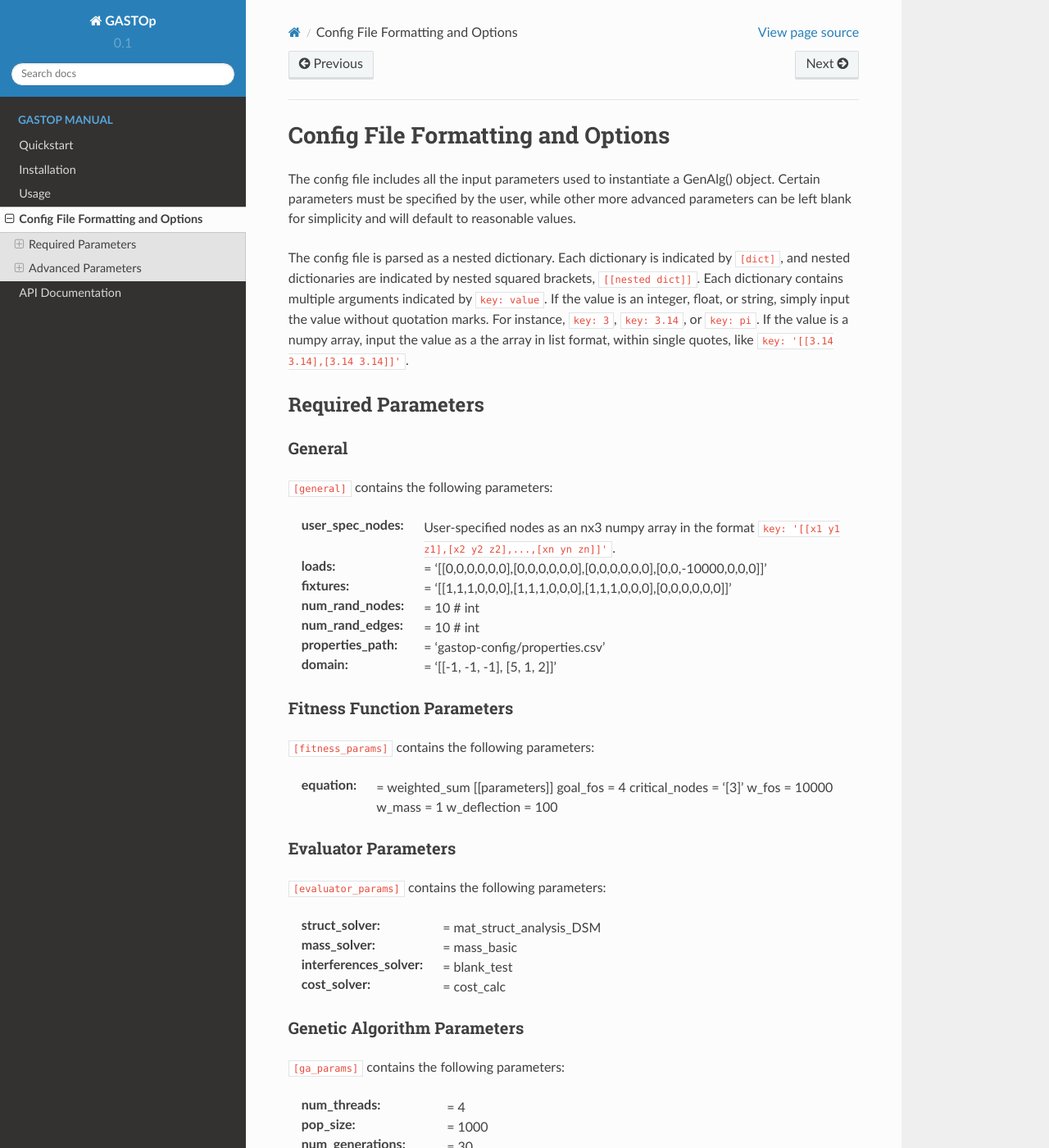
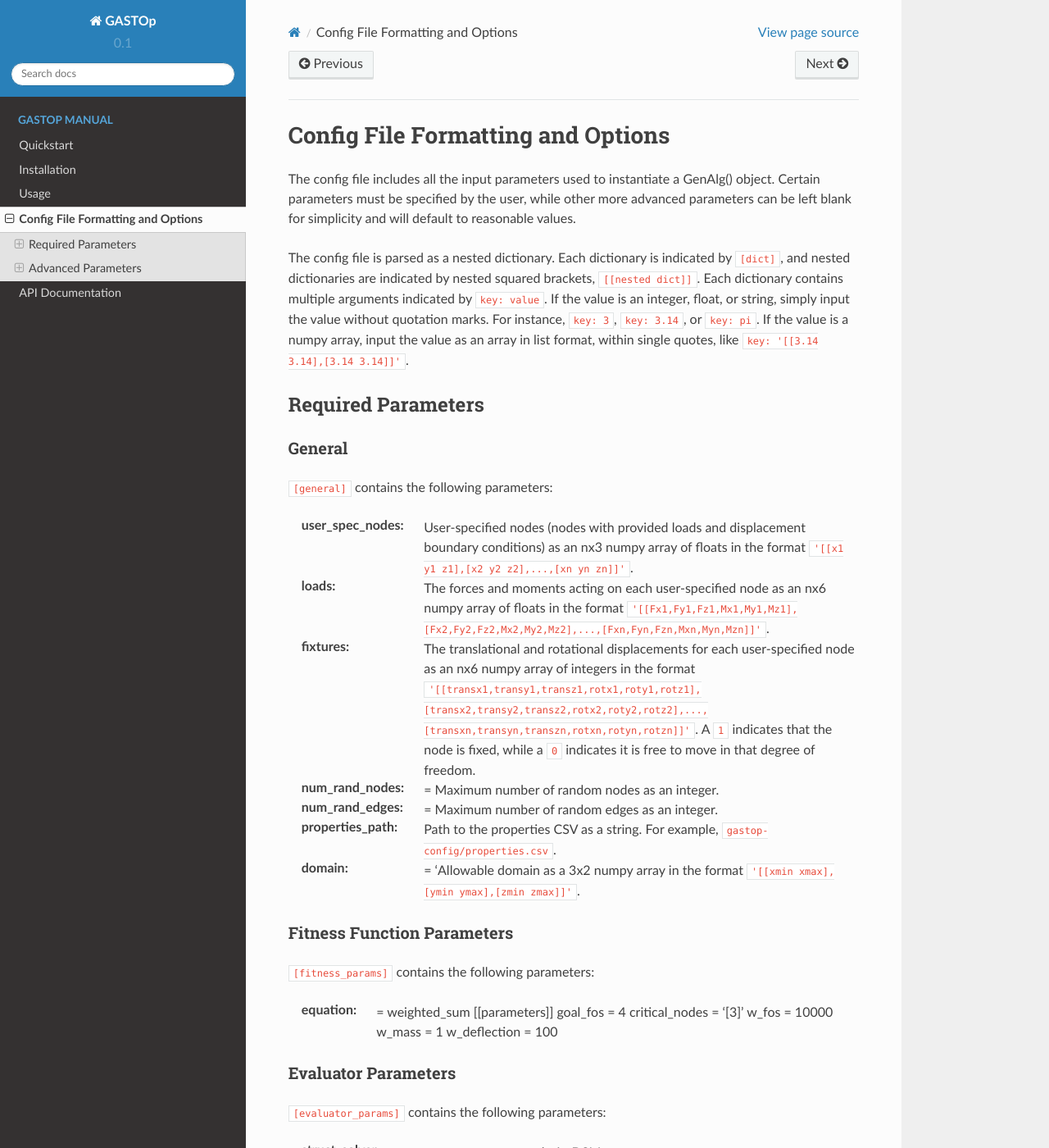
Before and after one commit to f0uriest/GASTOp, a Sphinx documentation site: the page built from docs/config_file_format.rst, in a window 1280 px wide and 1400 px high. Shown: the whole window at 82% size. Built offline with Sphinx 7.4.7 and the Read the Docs theme 2.0.0, drawn with Linux system fonts in a browser that asks for light colours.

Commit message:
Update config_file_format.rst

```diff
--- a/docs/config_file_format.rst
+++ b/docs/config_file_format.rst
@@ -13,7 +13,7 @@
 arguments indicated by :code:`key: value`. If the value is an integer, float,
 or string, simply input the value without quotation marks. For instance,
 :code:`key: 3`, :code:`key: 3.14`, or :code:`key: pi`. If the value
-is a numpy array, input the value as a the array in list format, within single
+is a numpy array, input the value as an array in list format, within single
 quotes, like :code:`key: '[[3.14 3.14],[3.14 3.14]]'`.
 
 Required Parameters
@@ -23,19 +23,19 @@ General
 =======
 :code:`[general]` contains the following parameters:
 
-:user_spec_nodes: User-specified nodes as an nx3 numpy array in the format :code:`key: '[[x1 y1 z1],[x2 y2 z2],...,[xn yn zn]]'`.
+:user_spec_nodes: User-specified nodes (nodes with provided loads and displacement boundary conditions) as an nx3 numpy array of floats in the format :code:`'[[x1 y1 z1],[x2 y2 z2],...,[xn yn zn]]'`.
 
-:loads: = '[[0,0,0,0,0,0],[0,0,0,0,0,0],[0,0,0,0,0,0],[0,0,-10000,0,0,0]]'
+:loads: The forces and moments acting on each user-specified node as an nx6 numpy array of floats in the format :code:`'[[Fx1,Fy1,Fz1,Mx1,My1,Mz1],[Fx2,Fy2,Fz2,Mx2,My2,Mz2],...,[Fxn,Fyn,Fzn,Mxn,Myn,Mzn]]'`.
 
-:fixtures: = '[[1,1,1,0,0,0],[1,1,1,0,0,0],[1,1,1,0,0,0],[0,0,0,0,0,0]]'
+:fixtures: The translational and rotational displacements for each user-specified node as an nx6 numpy array of integers in the format :code:`'[[transx1,transy1,transz1,rotx1,roty1,rotz1],[transx2,transy2,transz2,rotx2,roty2,rotz2],...,[transxn,transyn,transzn,rotxn,rotyn,rotzn]]'`. A :code:`1` indicates that the node is fixed, while a :code:`0` indicates it is free to move in that degree of freedom.
 
-:num_rand_nodes: = 10 # int
+:num_rand_nodes: = Maximum number of random nodes as an integer.
 
-:num_rand_edges: = 10 # int
+:num_rand_edges: = Maximum number of random edges as an integer.
 
-:properties_path: = 'gastop-config/properties.csv'
+:properties_path: Path to the properties CSV as a string. For example, :code:`gastop-config/properties.csv`.
 
-:domain: = '[[-1, -1, -1], [5, 1, 2]]'
+:domain: = 'Allowable domain as a 3x2 numpy array in the format :code:`'[[xmin xmax],[ymin ymax],[zmin zmax]]'`.
 
 Fitness Function Parameters
 ===========================
```
